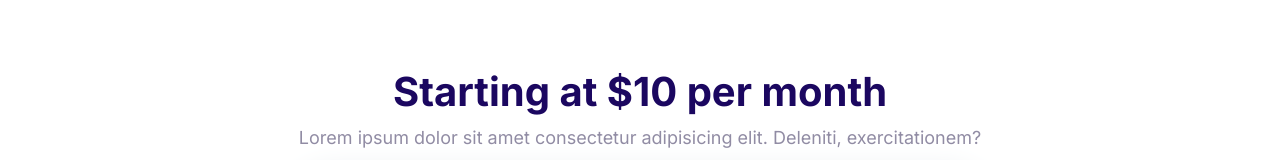
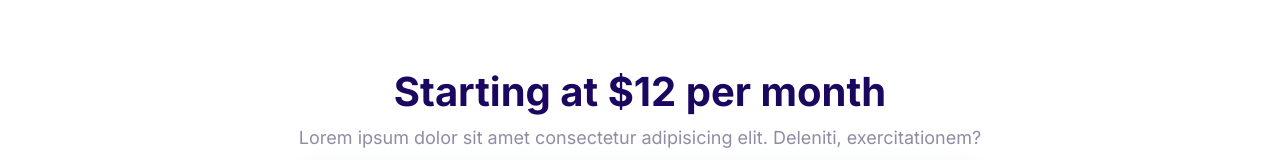
Before and after one commit to hofong428/codebat, a website built with Parcel: page index.html in a window 1280 px wide. Shown: the part 792-952 px from the top of the page. Built offline with nearby package versions, Linux system fonts and the light colour scheme.

Commit message:
Update the price

```diff
--- a/index.html
+++ b/index.html
@@ -86,7 +86,7 @@
     </section>
     <section data-aos="zoom-in-up" class="block container block-domain">
       <header class="block__header">
-        <h2>Starting at $10 per month</h2>
+        <h2>Starting at $12 per month</h2>
         <p>
           Lorem ipsum dolor sit amet consectetur adipisicing elit. Deleniti,
           exercitationem?
```
